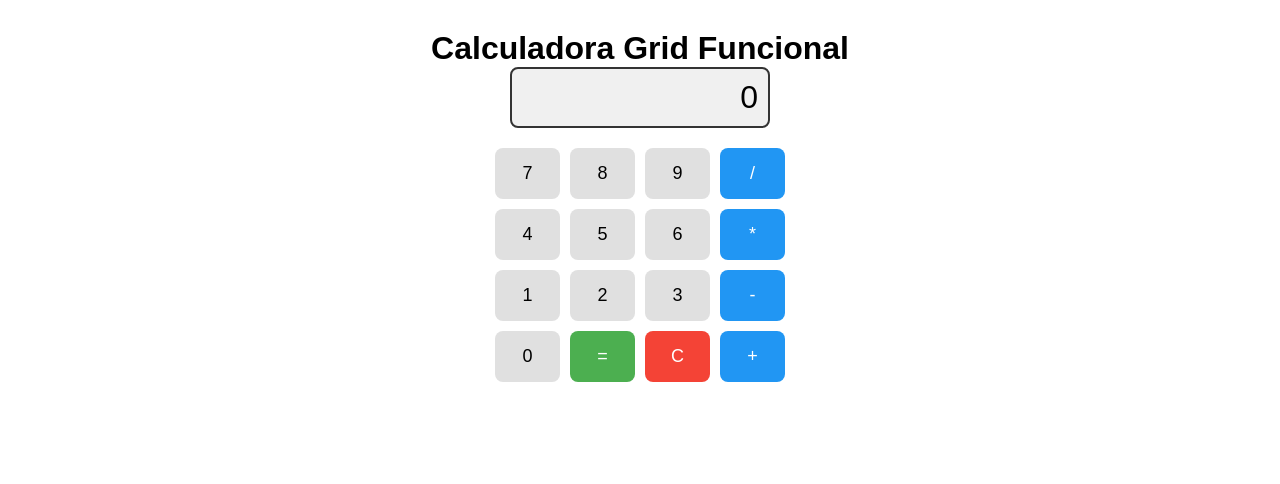
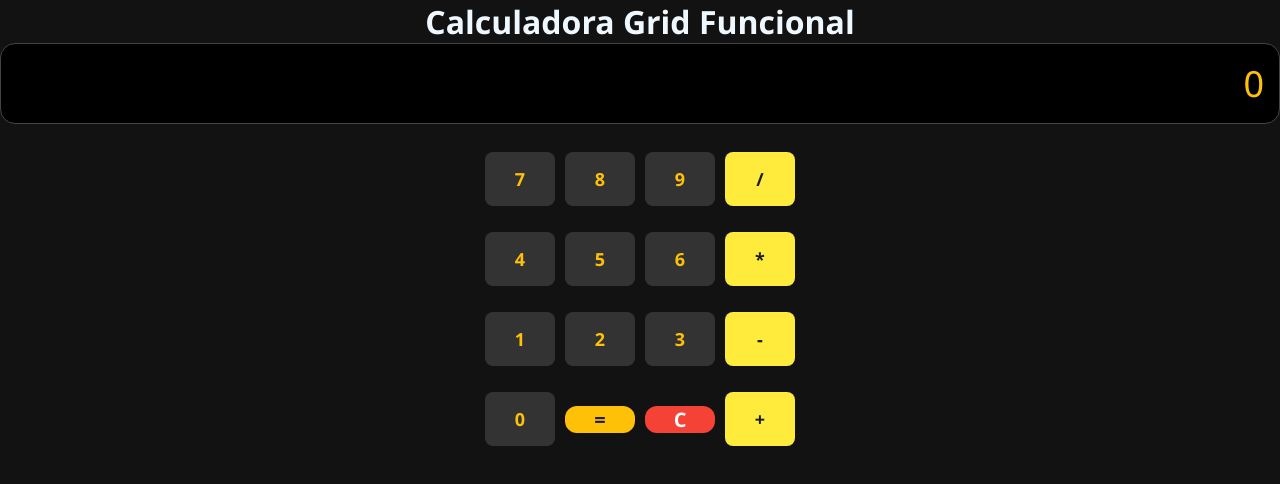
Before and after one commit to HyannSE/CP4---CIDADE, a React (Vite) app in the folder calculadora/: page / in a window 1280 px wide. Shown: the top 484 px of the page. Built offline with nearby package versions, Linux system fonts and the light colour scheme.

Commit message:
Continuando css do projeto

```diff
--- a/calculadora/src/css/App.css
+++ b/calculadora/src/css/App.css
@@ -2,47 +2,97 @@
     box-sizing: border-box;
     margin: 0;
     padding: 0;
+    font-family: 'Segoe UI', Tahoma, Geneva, Verdana, sans-serif;
 }
 
 .App {
-  text-align: center;
-  font-family: Arial, sans-serif;
-  margin-top: 30px;
+  height: 100vh;
+  justify-content: center;
+  align-items: center;
+  color: aliceblue;
+  background: #121212; /* fundo preto da tela */
 }
 
+.App h1{
+    color: aliceblue;
+    text-align: center;
+}
+.square-container {
+  width: 400px;
+  height: 400px; /* quadrado */
+  display: flex;
+  justify-content: center;
+  align-items: center;
+  background: #1c1c1c;
+  border-radius: 20px;
+  box-shadow: 0 10px 30px rgba(0,0,0,0.5);
+}
+
+.calculator-container {
+  width: 100%;
+  padding: 20px;
+}
+
+/* Grid de botões */
 .calculator-grid {
   display: grid;
-  grid-template-columns: repeat(4, 65px);
+  grid-template-columns: repeat(4, 70px);
+  grid-auto-rows: 70px;
   grid-gap: 10px;
   justify-content: center;
+  align-items: center;
 }
 
+/* Botões gerais */
+button {
+  padding: 0;
+  font-size: 20px;
+  border-radius: 12px;
+  border: none;
+  cursor: pointer;
+  transition: transform 0.1s, background 0.2s;
+  font-weight: bold;
+}
+
+button:hover {
+  transform: translateY(-2px);
+}
+
+/* Botões especiais */
 .equals-button {
-  padding: 15px;
-  font-size: 18px;
-  border-radius: 8px;
-  border: none;
-  background: #4caf50;
-  color: white;
-  cursor: pointer;
-  transition: background 0.2s;
+  background: #ffc107; /* amarelo */
+  color: #1c1c1c;
 }
 
 .equals-button:hover {
-  background: #388e3c;
+  background: #ffb300;
 }
 
 .clear-button {
-  padding: 15px;
-  font-size: 18px;
-  border-radius: 8px;
-  border: none;
-  background: #f44336;
+  background: #f44336; /* vermelho */
   color: white;
-  cursor: pointer;
-  transition: background 0.2s;
 }
 
 .clear-button:hover {
   background: #d32f2f;
 }
+
+/* Operation Buttons */
+.operation-button {
+  background: #ffeb3b; /* amarelo suave */
+  color: #1c1c1c;
+}
+
+.operation-button:hover {
+  background: #fdd835;
+}
+
+/* Number Buttons */
+.number-button {
+  background: #333;
+  color: #ffc107; /* amarelo */
+}
+
+.number-button:hover {
+  background: #444;
+}
--- a/calculadora/src/css/display.css
+++ b/calculadora/src/css/display.css
@@ -1,12 +1,12 @@
 .display {
+  width: 100%;
   margin-bottom: 20px;
-  font-size: 32px;
-  border: 2px solid #333;
-  padding: 10px;
-  width: 260px;
-  margin-left: auto;
-  margin-right: auto;
-  border-radius: 8px;
-  background: #f0f0f0;
+  padding: 15px;
+  font-size: 36px;
+  border-radius: 15px;
+  background: #000; /* fundo preto */
+  color: #ffc107; /* números amarelos */
   text-align: right;
+  box-shadow: inset 0 4px 6px rgba(0,0,0,0.3);
+  border: 1px solid #444;
 }
```
